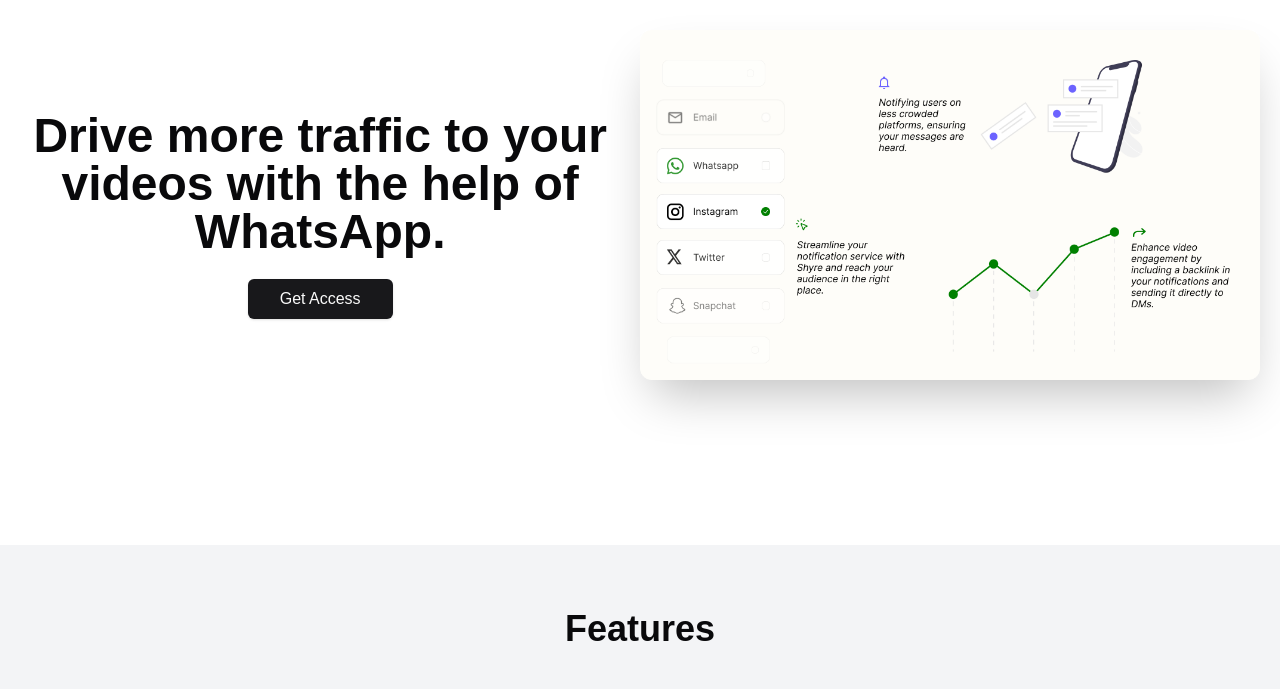
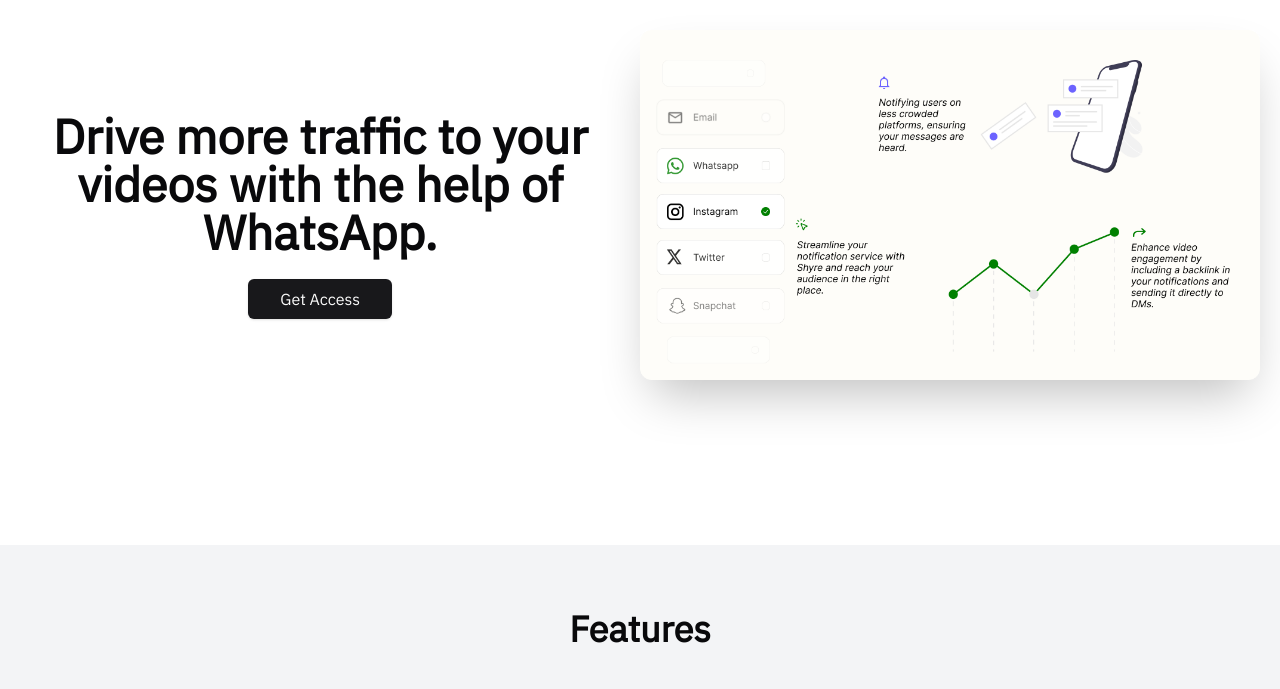
Before and after one commit to MaxAnii/Shyre, a Next.js app: page / in a window 1280 px wide. Shown: the part 111-800 px from the top of the page. Built offline with nearby package versions, Linux system fonts and the light colour scheme.

Commit message:
style: adds IBM_PLEX_SANS font.

```diff
--- a/app/layout.tsx
+++ b/app/layout.tsx
@@ -1,18 +1,10 @@
 import type { Metadata } from "next";
-import localFont from "next/font/local";
+import { IBM_Plex_Sans } from "next/font/google";
 import "./globals.css";
-
-const geistSans = localFont({
-  src: "./fonts/GeistVF.woff",
-  variable: "--font-geist-sans",
-  weight: "100 900",
+const IBM = IBM_Plex_Sans({
+	subsets: ["latin"],
+	weight: ["400"],
 });
-const geistMono = localFont({
-  src: "./fonts/GeistMonoVF.woff",
-  variable: "--font-geist-mono",
-  weight: "100 900",
-});
-
 export const metadata: Metadata = {
 	title: "Create Next App",
 	description: "Generated by create next app",
@@ -25,11 +17,7 @@ export default function RootLayout({
 }>) {
 	return (
 		<html lang="en">
-      <body
-        className={`${geistSans.variable} ${geistMono.variable} antialiased`}
-      >
-        {children}
-      </body>
+			<body className={`${IBM.className} antialiased`}>{children}</body>
 		</html>
 	);
 }
```
Lines whose indentation alone changed are shown as unchanged.
